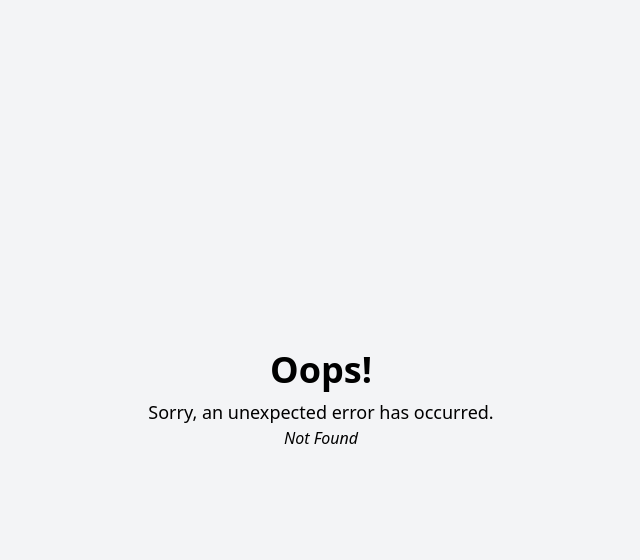
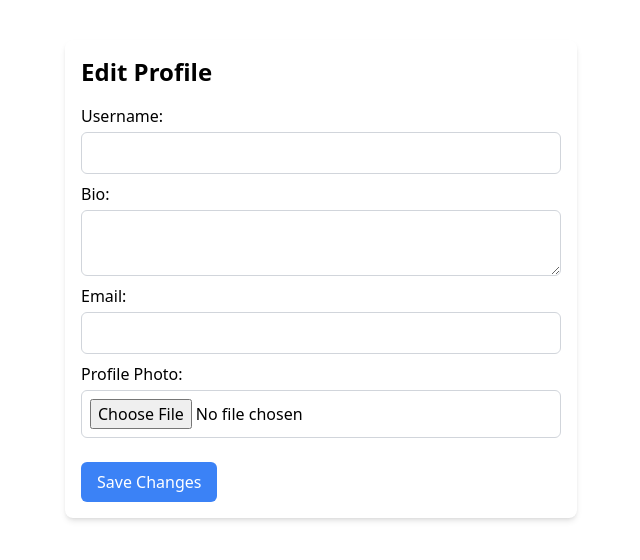
Before and after one commit to Some1Uknow/Blog-App, a React (Vite) app in the folder Frontend/: page /editprofile/1 in a window 1280 px wide. Before the commit this address had no page. Shown: the top 560 px of the page, without its empty margins (319-959 px from the left). Built offline with nearby package versions, Linux system fonts and the light colour scheme; no server answers.

Commit message:
added edit profile functionality

```diff
--- /dev/null
+++ b/Frontend/src/Pages/EditPage.jsx
@@ -0,0 +1,110 @@
+import { Navigate, useParams } from "react-router-dom";
+import { useEffect, useState } from "react";
+
+function EditPage() {
+  const { id } = useParams();
+  const [redirect, setredirect] = useState(false);
+  const [userData, setUserData] = useState({
+    username: "",
+    bio: "",
+    email: "",
+    profilePhoto: "",
+  });
+
+  useEffect(() => {
+    fetch(`${import.meta.env.VITE_BASE_URL}/profile/${id}`, {
+      method: "GET",
+    })
+      .then((response) => response.json())
+      .then((userInfo) => {
+        setUserData(userInfo);
+      });
+  }, [id]);
+
+  const handleChange = (e) => {
+    const { name, value } = e.target;
+    setUserData((prevUserData) => ({
+      ...prevUserData,
+      [name]: value,
+    }));
+  };
+
+  const handleSubmit = (e) => {
+    e.preventDefault();
+    fetch(`${import.meta.env.VITE_BASE_URL}/profile/${id}`, {
+      method: "PUT",
+      headers: {
+        "Content-Type": "application/json",
+      },
+      body: JSON.stringify(userData),
+    })
+      .then((response) => response.json())
+      .then((updatedUserData) => {
+        setUserData(updatedUserData);
+      });
+      setredirect(true);
+  };
+
+  if (redirect) return <Navigate to={`/profile/${id}`} />
+
+  return (
+    <div className="max-w-lg mx-auto mt-10 p-4 bg-white shadow-md rounded-lg">
+      <h1 className="text-2xl font-bold mb-4">Edit Profile</h1>
+      <form onSubmit={handleSubmit}>
+        <label className="block mb-2">
+          Username:
+          <input
+            type="text"
+            name="username"
+            value={userData.username}
+            onChange={handleChange}
+            className="block w-full mt-1 p-2 border border-gray-300 rounded-md"
+          />
+        </label>
+        <label className="block mb-2">
+          Bio:
+          <textarea
+            name="bio"
+            value={userData.bio}
+            onChange={handleChange}
+            className="block w-full mt-1 p-2 border border-gray-300 rounded-md"
+          ></textarea>
+        </label>
+        <label className="block mb-2">
+          Email:
+          <input
+            type="email"
+            name="email"
+            value={userData.email}
+            onChange={handleChange}
+            className="block w-full mt-1 p-2 border border-gray-300 rounded-md"
+          />
+        </label>
+        <label className="block mb-2">
+          Profile Photo:
+          <input
+            type="file"
+            accept="image/*"
+            name="profilePhoto"
+            onChange={(e) => {
+              const file = e.target.files[0];
+              setUserData((prevUserData) => ({
+                ...prevUserData,
+                profilePhoto: file,
+              }));
+            }}
+            className="block w-full mt-1 p-2 border border-gray-300 rounded-md"
+          />
+        </label>
+        <button
+          type="submit"
+          className="mt-4 px-4 py-2 bg-blue-500 text-white rounded-md hover:bg-blue-600"
+        >
+          Save Changes
+        </button>
+      </form>
+    </div>
+  );
+}
+
+export default EditPage;
--- a/Frontend/src/Pages/ProfilePage.jsx
+++ b/Frontend/src/Pages/ProfilePage.jsx
@@ -3,6 +3,7 @@ import { Link, useParams } from "react-router-dom";
 import BlogPost from "../components/BlogPost";
 import { MdDelete, MdEdit } from "react-icons/md";
 import { UserContext } from "../Provider";
+import ProfileCard from "../components/ProfileCard";
 
 export default function ProfilePage() {
   const { user, setUser } = useContext(UserContext);
@@ -65,21 +66,14 @@ export default function ProfilePage() {
     <div>
       {username ? (
         <div className="flex flex-row w-screen p-4">
-          <div className="mx-auto w-2/5 p-5 border rounded-lg shadow-lg">
-            <h1 className="text-3xl font-bold mb-5 font-NotoSans">
-              {userData.username}'s Profile
-            </h1>
-            <div className="mb-3">
-              <strong>Bio:</strong> {userData.bio}
-            </div>
-            <div className="mb-3">
-              <strong>Email:</strong> {userData.email}
-            </div>
-            <div className="mb-3">
-              <strong>Joined:</strong>{" "}
-              {new Date(userData.createdAt).toLocaleDateString()}
-            </div>
-          </div>{" "}
+          <ProfileCard
+            username={userData.username}
+            bio={userData.bio}
+            email={userData.email}
+            dateJoined={userData.createdAt}
+            numberOfblogs={userBlogs.length}
+            userId={userData._id}
+          />
           <div className="flex flex-col w-full">
             <p className="w-full ml-7 text-3xl font-NotoSans p-2">Blog Posts</p>
             <div className="flex justify-center flex-col mt-4">
@@ -125,7 +119,6 @@ export default function ProfilePage() {
                 </div>
               )}
             </div>
-
           </div>
         </div>
       ) : (
--- a/Frontend/src/components/Header.jsx
+++ b/Frontend/src/components/Header.jsx
@@ -17,7 +17,7 @@ const Header = () => {
   };
 
   useEffect(() => {
-    fetchUserProfile();
+   fetchUserProfile();
   }, []);
 
   function logOut() {
--- /dev/null
+++ b/Frontend/src/components/ProfileCard.jsx
@@ -0,0 +1,55 @@
+import { MdEdit, MdEmail, MdNumbers, MdPerson, MdTimer } from "react-icons/md";
+import { Link } from "react-router-dom";
+
+export default function ProfileCard({
+  username,
+  bio,
+  email,
+  dateJoined,
+  imagePath,
+  numberOfblogs,
+  userId,
+}) {
+  return (
+    <div className=" w-1/2">
+      <div className="mx-auto border rounded-lg shadow-lg flex flex-row gap-1 items-center">
+        <div className="border-r w-1/2 flex flex-col items-center p-4">
+          {" "}
+          <img
+            src="https://via.placeholder.com/80x80"
+            className="h-32 w-32 rounded-full mt-4"
+          />
+          <h1 className="text-4xl p-2 font-bold font-Chakra">{username}</h1>
+        </div>
+        <div className="w-1/2 p-4">
+          <div className="mb-1 text-xl  bg-gray-200 px-2 rounded-full text-gray-700">
+            <span className="flex flex-row items-center justify-center">
+              {" "}
+              <MdEmail /> {email}
+            </span>
+          </div>
+          <div className="mb-1 bg-gray-200 px-2 rounded-full text-gray-700">
+            <MdPerson /> {bio}
+          </div>
+          <div className="mb-1 bg-gray-200 px-2 rounded-full text-gray-700">
+            <MdTimer /> Member since:{" "}
+            {new Date(dateJoined).toLocaleDateString()}
+          </div>
+          <div className="mb-4 bg-gray-200 px-2 rounded-full text-gray-700">
+            <MdNumbers /> Blogs Published: {numberOfblogs}
+          </div>
+        </div>
+      </div>
+
+      <Link
+        className="border-t w-full flex flex-row p-2 items-center justify-center bg-gray-200"
+        to={`/editprofile/${userId}`}
+      >
+        <span className="flex flex-row items-center justify-center gap-1 text-xl">
+          <MdEdit />
+          Edit Profile
+        </span>
+      </Link>
+    </div>
+  );
+}
```
Also changed, not shown: Frontend/src/main.jsx (+6 -1 lines), 1 other file (tests, documents, lock files or other folders). Lines whose indentation alone changed are shown as unchanged.
